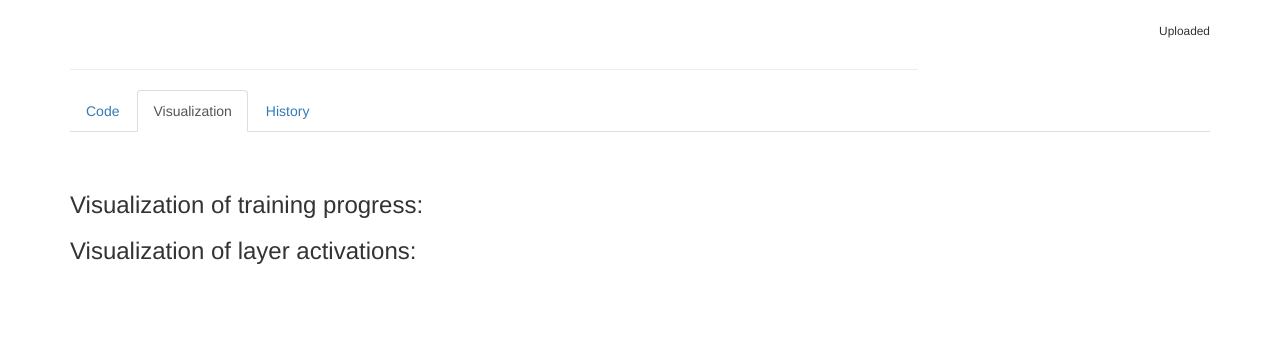
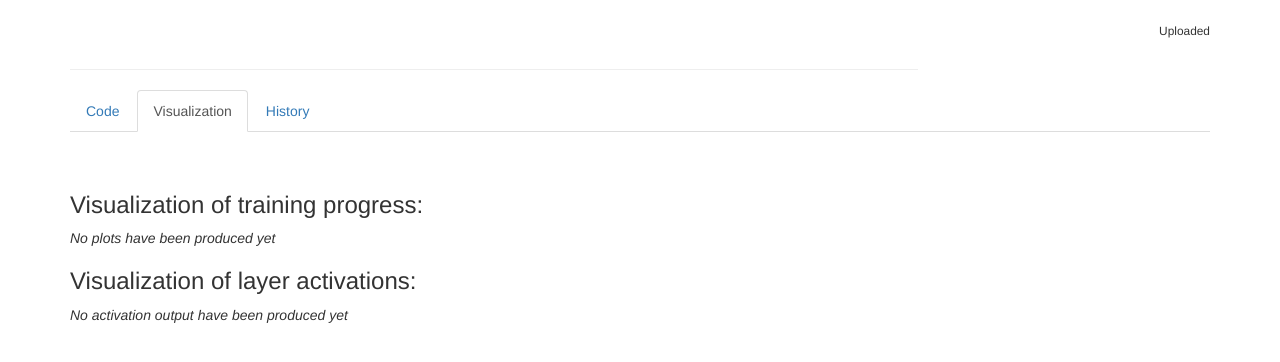
Before and after one commit to bjerga/training-visualizer, a Flask app: page /uploads/1/visualization in a window 1280 px wide. Shown: the part 52-414 px from the top of the page. Run offline with Flask 2, Linux system fonts and the light colour scheme; data that the repository does not hold is empty; some libraries are stand-ins or nearby versions.

Commit message:
Some small changes to visualization sub-tab

```diff
--- a/visualizer/templates/show_file_visualization.html
+++ b/visualizer/templates/show_file_visualization.html
@@ -3,12 +3,10 @@
 {% block subpage %}
 
     <h3>Visualization of training progress:</h3>
-
-    <div id=plots></div>
+    <div id=plots><em>No plots have been produced yet</em></div>
 
     <h3>Visualization of layer activations:</h3>
-
-    <div id=activations></div>
+    <div id=activations><em>No activation output have been produced yet</em></div>
 
     <script>
         // declare needed variables
@@ -32,8 +30,8 @@
                     success: function(response){
                         // when response is received
 
-                        // if no plots are shown or there exists more plots than those shown, create HTML to show plots
-                        if (!shown_plots || shown_plots < response.plot_sources.length) {
+                        // if there exists more plots than those shown, create HTML to show plots
+                        if (shown_plots < response.plot_sources.length) {
                             htmlArray = [];
                             shown_plots = 0;
 
@@ -43,18 +41,15 @@
                                 shown_plots++;
                             }
 
-                            // create HTML for message and add all created HTML to div with id 'plots'
-                            htmlArray.push('<dd><em><span id=plot_message>' + response.plot_message + '</span></em></dd>');
+                            // add created HTML to div with id 'plots'
                             $('#plots').html(htmlArray.join(''));
                         }
-                        // if plots are shown and there are no new ones, update shown plots
+                        // if there are no new plots, update shown ones
                         else {
                             // alter source of existing HTML images using id's given in creation
                             for (var j=0; j < response.plot_sources.length; j++) {
                                 $('#plot_' + j).attr('src', response.plot_sources[j]);
                             }
-                            // update message
-                            $('#plot_message').html(response.plot_message);
                         }
 
                         // count amount of stored activation images
--- a/visualizer/visualizer.py
+++ b/visualizer/visualizer.py
@@ -233,21 +233,12 @@ def get_visualization_sources(filename,):
 
 	# for plots
 	plot_sources = []
-	plot_message = 'File sources: '
 
 	# get all static plot URLs
 	plots = sorted(listdir(join(app.config['UPLOAD_FOLDER'], get_current_user(), 'programs', folder_name, 'plots')))
 	for plot in plots:
 		plot_path = 'user_storage/%s/programs/%s/plots/%s' % (get_current_user(), folder_name, plot)
 		plot_sources.append(url_for('static', filename=plot_path))
-		plot_message += 'static/%s, ' % plot_path
-
-	if plots:
-		# remove last comma
-		plot_message = plot_message[:-2]
-	else:
-		# if not plots, relay in message
-		plot_message = 'No plots produced yet'
 
 	# for activations
 	# each tuple contain sources for all activation images for one layer
@@ -271,8 +262,7 @@ def get_visualization_sources(filename,):
 			activation_tuples[-1][1].append(url_for('static', filename=activation_path))
 
 	# use check_running to investigate if visualization producing process is still running
-	return jsonify(plot_sources=plot_sources, plot_message=plot_message,
-				   activation_tuples=activation_tuples, should_visualize=check_running(filename))
+	return jsonify(plot_sources=plot_sources, activation_tuples=activation_tuples, should_visualize=check_running(filename))
 
 
 @login_required
```
Also changed, not shown: other parts of visualizer/templates/show_file_visualization.html (+3 -4 lines).
